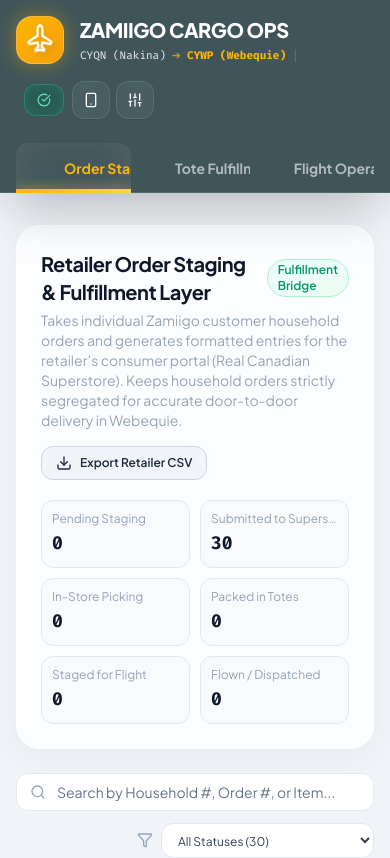
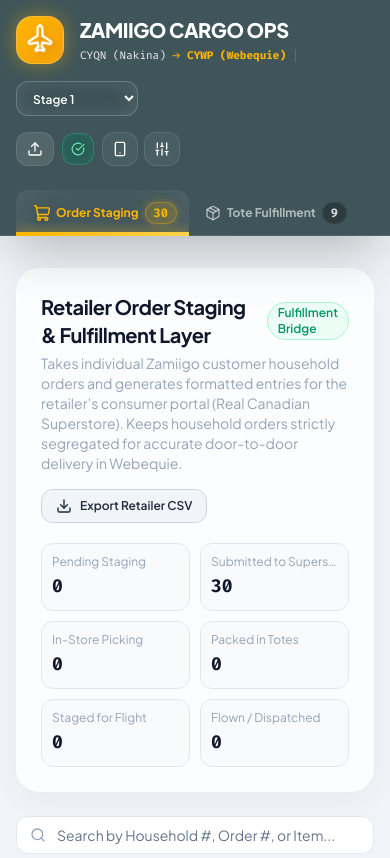
Before and after one commit to Kush1906/ZAMIIGO, a React (Vite) app: page / in a window 390 px wide. Shown: the top 858 px of the page. Built offline with nearby package versions, Linux system fonts and the light colour scheme.

Commit message:
Fix contrast bugs + full mobile responsiveness (header, stage switcher, tabs, action buttons) and add sample test data

```diff
--- a/src/components/Header.tsx
+++ b/src/components/Header.tsx
@@ -55,7 +55,7 @@
             </div>
           </div>
 
-          {/* Dataset Stage Switcher (Segmented Control) */}
+          {/* Dataset Stage Switcher (Segmented Control) — Desktop */}
           <div className="hidden lg:flex items-center bg-black/30 p-1.5 rounded-2xl border border-white/10 backdrop-blur-md shadow-inner shrink-0">
             <button
               onClick={() => onSelectStage('stage1')}
@@ -89,12 +89,26 @@
             </button>
           </div>
 
+          {/* Dataset Stage Switcher — Mobile/Tablet Dropdown */}
+          <div className="flex lg:hidden shrink-0">
+            <select
+              value={state.activeStage}
+              onChange={(e) => onSelectStage(e.target.value as 'stage1' | 'stage2' | 'bonus')}
+              className="bg-white/10 text-white text-xs font-semibold rounded-xl px-3 py-2 border border-white/20 focus:outline-none focus:ring-1 focus:ring-zamiigo-amber/50 backdrop-blur-md"
+            >
+              <option value="stage1" className="bg-zamiigo-teal-dark text-white">Stage 1</option>
+              <option value="stage2" className="bg-zamiigo-teal-dark text-white">Stage 2</option>
+              <option value="bonus" className="bg-zamiigo-teal-dark text-white">Bonus Round</option>
+              {state.activeStage === 'custom' && <option value="custom" className="bg-zamiigo-teal-dark text-white">Custom CSV</option>}
+            </select>
+          </div>
+
           {/* Quick Action Tools */}
           <div className="flex items-center space-x-2 sm:space-x-3 shrink-0">
-            {/* Upload CSV */}
+            {/* Upload CSV — always visible */}
             <button
               onClick={onOpenUpload}
-              className={`hidden sm:flex px-3.5 py-2 rounded-xl text-xs font-bold items-center space-x-1.5 transition-all duration-300 ${
+              className={`flex px-2.5 sm:px-3.5 py-2 rounded-xl text-xs font-bold items-center space-x-1.5 transition-all duration-300 ${
                 state.activeStage === 'custom'
                   ? 'bg-gradient-to-r from-zamiigo-amber to-amber-400 text-slate-900 shadow-[0_0_15px_rgba(255,182,0,0.3)] border border-zamiigo-amber/50 scale-95'
                   : 'bg-white/10 text-white hover:bg-white/20 border border-white/10'
@@ -102,92 +116,94 @@
               title="Upload custom CSV"
             >
               <Upload className="h-4 w-4" />
-              <span>CSV</span>
+              <span className="hidden sm:inline">CSV</span>
             </button>
 
             {/* Live System Health Badge */}
             <div className="flex items-center">
               {errorCount === 0 && warningCount === 0 ? (
-                <div className="flex items-center space-x-1.5 px-3 py-2 rounded-xl bg-emerald-500/20 border border-emerald-400/30 text-emerald-300 text-[11px] font-bold backdrop-blur-md shadow-sm whitespace-nowrap">
+                <div className="flex items-center space-x-1.5 px-2 sm:px-3 py-2 rounded-xl bg-emerald-500/20 border border-emerald-400/30 text-emerald-300 text-[11px] font-bold backdrop-blur-md shadow-sm whitespace-nowrap">
                   <CheckCircle className="h-3.5 w-3.5" />
                   <span className="hidden xl:inline">Healthy</span>
                 </div>
               ) : (
-                <div className="flex items-center space-x-1.5 px-3 py-2 rounded-xl bg-amber-500/20 border border-amber-400/30 text-amber-300 text-[11px] font-bold backdrop-blur-md shadow-sm whitespace-nowrap">
+                <div className="flex items-center space-x-1.5 px-2 sm:px-3 py-2 rounded-xl bg-amber-500/20 border border-amber-400/30 text-amber-300 text-[11px] font-bold backdrop-blur-md shadow-sm whitespace-nowrap">
                   <AlertTriangle className="h-3.5 w-3.5" />
                   <span>{errorCount} err, {warningCount} warn</span>
                 </div>
               )}
             </div>
 
-            <div className="flex space-x-1.5 sm:space-x-2">
-              {/* Handheld Picker Simulation Button */}
+            <div className="flex space-x-1.5">
+              {/* Handheld Picker Button */}
               <button
                 onClick={onToggleHandheld}
-                className="p-2.5 rounded-xl bg-white/5 hover:bg-white/15 text-white border border-white/10 transition-all duration-300 shadow-sm hover:shadow-md hover:scale-105"
+                className="flex flex-col items-center justify-center p-2 rounded-xl bg-white/5 hover:bg-white/15 text-white border border-white/10 transition-all duration-300 hover:scale-105 min-w-[36px]"
                 title="Open Mobile Handheld Scanner View"
               >
                 <Smartphone className="h-4 w-4" />
+                <span className="text-[9px] mt-0.5 hidden sm:block">Scan</span>
               </button>
 
               {/* Settings Button */}
               <button
                 onClick={onOpenSettings}
-                className="p-2.5 rounded-xl bg-white/5 hover:bg-white/15 text-white border border-white/10 transition-all duration-300 shadow-sm hover:shadow-md hover:scale-105"
-                title="Adjust Parameters (Totes per Cart, limits)"
+                className="flex flex-col items-center justify-center p-2 rounded-xl bg-white/5 hover:bg-white/15 text-white border border-white/10 transition-all duration-300 hover:scale-105 min-w-[36px]"
+                title="Adjust Parameters"
               >
                 <Sliders className="h-4 w-4" />
+                <span className="text-[9px] mt-0.5 hidden sm:block">Config</span>
               </button>
             </div>
           </div>
         </div>
 
-        {/* 3 Connected Tabs Navigation */}
-        <div className="flex space-x-2 -mb-px mt-2 overflow-x-auto no-scrollbar">
+        {/* Navigation Tabs */}
+        <div className="flex space-x-1 sm:space-x-2 -mb-px mt-2 overflow-x-auto no-scrollbar">
           <button
             onClick={() => setActiveTab('entry')}
-            className={`group relative flex items-center space-x-3 py-3.5 px-6 text-sm font-bold transition-all duration-300 rounded-t-xl overflow-hidden ${
+            className={`group relative flex items-center space-x-1.5 sm:space-x-3 py-3 sm:py-3.5 px-3 sm:px-6 text-xs sm:text-sm font-bold transition-all duration-300 rounded-t-xl overflow-hidden flex-shrink-0 ${
               activeTab === 'entry'
                 ? 'text-zamiigo-amber bg-white/10 backdrop-blur-xl'
                 : 'text-white/60 hover:text-white hover:bg-white/5'
             }`}
           >
             {activeTab === 'entry' && <div className="absolute bottom-0 left-0 right-0 h-1 bg-gradient-to-r from-zamiigo-amber to-amber-300 shadow-[0_-2px_10px_rgba(255,182,0,0.5)]" />}
-            <ShoppingCart className={`h-4 w-4 relative z-10 transition-transform duration-300 ${activeTab === 'entry' ? 'scale-110 drop-shadow-md' : 'group-hover:scale-110'}`} />
+            <ShoppingCart className={`h-4 w-4 relative z-10 transition-transform duration-300 shrink-0 ${activeTab === 'entry' ? 'scale-110 drop-shadow-md' : 'group-hover:scale-110'}`} />
             <span className="whitespace-nowrap relative z-10">Order Staging</span>
-            <span className={`relative z-10 ml-2 px-2.5 py-0.5 text-xs rounded-full font-mono transition-colors ${activeTab === 'entry' ? 'bg-zamiigo-amber/20 text-zamiigo-amber shadow-[0_0_8px_rgba(255,182,0,0.3)] border border-zamiigo-amber/30' : 'bg-black/30 text-white/80 border border-white/5'}`}>
+            <span className={`relative z-10 px-2 py-0.5 text-xs rounded-full font-mono transition-colors shrink-0 ${activeTab === 'entry' ? 'bg-zamiigo-amber/20 text-zamiigo-amber shadow-[0_0_8px_rgba(255,182,0,0.3)] border border-zamiigo-amber/30' : 'bg-black/30 text-white/80 border border-white/5'}`}>
               {state.orders.length}
             </span>
           </button>
 
           <button
             onClick={() => setActiveTab('picking')}
-            className={`group relative flex items-center space-x-3 py-3.5 px-6 text-sm font-bold transition-all duration-300 rounded-t-xl overflow-hidden ${
+            className={`group relative flex items-center space-x-1.5 sm:space-x-3 py-3 sm:py-3.5 px-3 sm:px-6 text-xs sm:text-sm font-bold transition-all duration-300 rounded-t-xl overflow-hidden flex-shrink-0 ${
               activeTab === 'picking'
                 ? 'text-zamiigo-amber bg-white/10 backdrop-blur-xl'
                 : 'text-white/60 hover:text-white hover:bg-white/5'
             }`}
           >
             {activeTab === 'picking' && <div className="absolute bottom-0 left-0 right-0 h-1 bg-gradient-to-r from-zamiigo-amber to-amber-300 shadow-[0_-2px_10px_rgba(255,182,0,0.5)]" />}
-            <Package className={`h-4 w-4 relative z-10 transition-transform duration-300 ${activeTab === 'picking' ? 'scale-110 drop-shadow-md' : 'group-hover:scale-110'}`} />
+            <Package className={`h-4 w-4 relative z-10 transition-transform duration-300 shrink-0 ${activeTab === 'picking' ? 'scale-110 drop-shadow-md' : 'group-hover:scale-110'}`} />
             <span className="whitespace-nowrap relative z-10">Tote Fulfillment</span>
-            <span className={`relative z-10 ml-2 px-2.5 py-0.5 text-xs rounded-full font-mono transition-colors ${activeTab === 'picking' ? 'bg-zamiigo-amber/20 text-zamiigo-amber shadow-[0_0_8px_rgba(255,182,0,0.3)] border border-zamiigo-amber/30' : 'bg-black/30 text-white/80 border border-white/5'}`}>
+            <span className={`relative z-10 px-2 py-0.5 text-xs rounded-full font-mono transition-colors shrink-0 ${activeTab === 'picking' ? 'bg-zamiigo-amber/20 text-zamiigo-amber shadow-[0_0_8px_rgba(255,182,0,0.3)] border border-zamiigo-amber/30' : 'bg-black/30 text-white/80 border border-white/5'}`}>
               {state.totes.length}
             </span>
           </button>
 
           <button
             onClick={() => setActiveTab('flight')}
-            className={`group relative flex items-center space-x-3 py-3.5 px-6 text-sm font-bold transition-all duration-300 rounded-t-xl overflow-hidden ${
+            className={`group relative flex items-center space-x-1.5 sm:space-x-3 py-3 sm:py-3.5 px-3 sm:px-6 text-xs sm:text-sm font-bold transition-all duration-300 rounded-t-xl overflow-hidden flex-shrink-0 ${
               activeTab === 'flight'
                 ? 'text-zamiigo-amber bg-white/10 backdrop-blur-xl'
                 : 'text-white/60 hover:text-white hover:bg-white/5'
             }`}
           >
             {activeTab === 'flight' && <div className="absolute bottom-0 left-0 right-0 h-1 bg-gradient-to-r from-zamiigo-amber to-amber-300 shadow-[0_-2px_10px_rgba(255,182,0,0.5)]" />}
-            <Plane className={`h-4 w-4 relative z-10 transition-transform duration-300 ${activeTab === 'flight' ? 'scale-110 drop-shadow-md' : 'group-hover:scale-110'}`} />
-            <span className="whitespace-nowrap relative z-10">Flight Operations</span>
-            <span className={`relative z-10 ml-2 px-2.5 py-0.5 text-xs rounded-full font-mono transition-colors ${activeTab === 'flight' ? 'bg-zamiigo-amber/20 text-zamiigo-amber shadow-[0_0_8px_rgba(255,182,0,0.3)] border border-zamiigo-amber/30' : 'bg-black/30 text-white/80 border border-white/5'}`}>
+            <Plane className={`h-4 w-4 relative z-10 transition-transform duration-300 shrink-0 ${activeTab === 'flight' ? 'scale-110 drop-shadow-md' : 'group-hover:scale-110'}`} />
+            <span className="whitespace-nowrap relative z-10">Flight Ops</span>
+            <span className={`relative z-10 px-2 py-0.5 text-xs rounded-full font-mono transition-colors shrink-0 ${activeTab === 'flight' ? 'bg-zamiigo-amber/20 text-zamiigo-amber shadow-[0_0_8px_rgba(255,182,0,0.3)] border border-zamiigo-amber/30' : 'bg-black/30 text-white/80 border border-white/5'}`}>
               {state.departures.length}
             </span>
           </button>
--- a/src/components/tabs/FlightPlannerTab.tsx
+++ b/src/components/tabs/FlightPlannerTab.tsx
@@ -644,7 +644,7 @@
                       {tote.assigned_household_ids.map(h => `Household #${h}`).join(', ')}
                     </td>
                     <td className="py-3 px-4 text-slate-700">{tote.items.length} items</td>
-                    <td className="py-3 px-4 font-mono font-bold text-slate-100">{tote.total_weight_lb} lb</td>
+                    <td className="py-3 px-4 font-mono font-bold text-slate-800">{tote.total_weight_lb} lb</td>
                     <td className="py-3 px-4 font-mono text-slate-400">
                       {tote.volume_fill_pct}% ({tote.total_volume_cuin} cu in)
                     </td>
--- a/src/components/tabs/OrderPickingTab.tsx
+++ b/src/components/tabs/OrderPickingTab.tsx
@@ -335,7 +335,7 @@
                         <td className="py-2.5 px-3 font-mono text-slate-800">
                           HH #{item.household_id}
                         </td>
-                        <td className="py-2.5 px-3 font-medium text-slate-100">
+                        <td className="py-2.5 px-3 font-medium text-slate-800">
                           {item.product_name}
                         </td>
                         <td className="py-2.5 px-3 font-mono text-slate-400">
```
Also changed, not shown: public/data/sample_all_scenarios.csv (added), public/data/sample_flight_capacity.csv (added).
